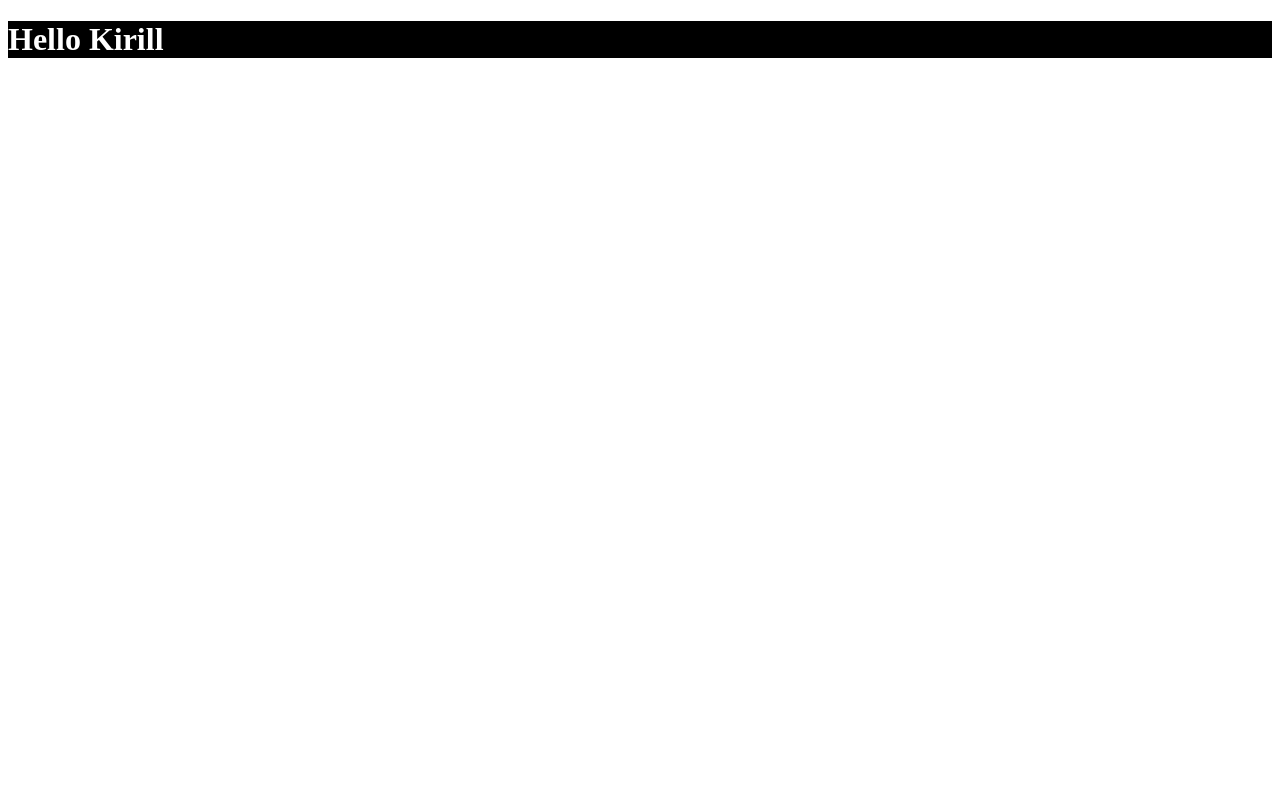
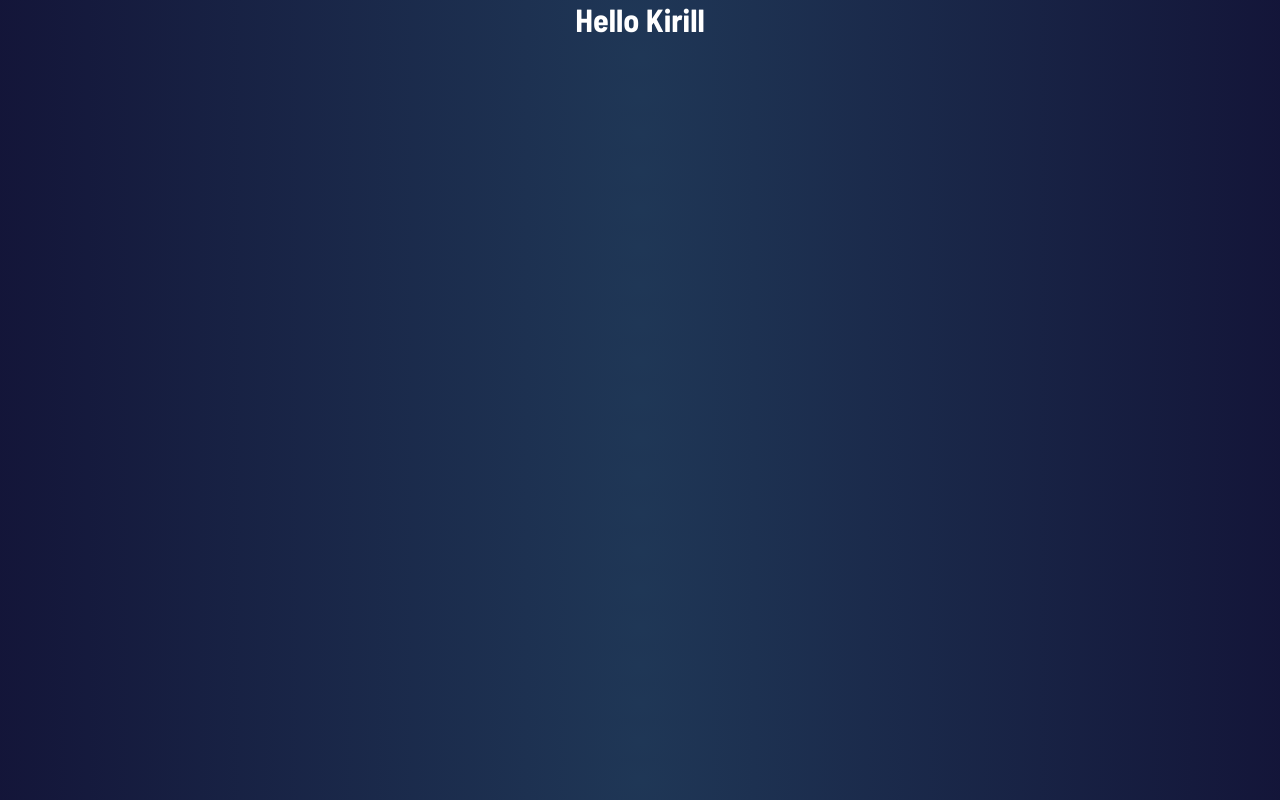
Before and after one commit to magerrrr/react-game, a React (Vite) app: page / in a window 1280 px wide. Built offline with nearby package versions, Linux system fonts and the light colour scheme.

Commit message:
feat: add basic styles

```diff
--- /dev/null
+++ b/src/scss/_globals.scss
@@ -0,0 +1,15 @@
+@import url('https://fonts.googleapis.com/css2?family=Barlow+Semi+Condensed:wght@600;700&display=swap');
+
+*, *::before, *::after {
+  margin: 0;
+  padding: 0;
+  box-sizing: inherit;
+}
+
+body {
+  font-family: 'Barlow Semi Condensed', sans-serif;
+  color: #fff;
+  background: $background-gradient;
+  text-align: center;
+  box-sizing: border-box;
+}
--- /dev/null
+++ b/src/scss/_variables.scss
@@ -0,0 +1,12 @@
+// colors
+$scissors-gradient: hsl(39, 89%, 49%);
+$paper-gradient: hsl(230, 89%, 62%);
+$rock-gradient: hsl(349, 71%, 52%);
+
+// background-gradient
+$background-gradient: radial-gradient(circle, hsl(214, 47%, 23%), hsl(237, 49%, 15%));
+
+// text
+$dark-text: hsl(229, 25%, 31%);
+$score-text: hsl(229, 64%, 46%);
+$header-outline: hsl(217, 16%, 45%);
--- a/src/styles.scss
+++ b/src/styles.scss
@@ -1,6 +1,2 @@
-$primary-color: white;
-$bg: black;
-h1 {
-  color: $primary-color;
-  background-color: $bg;
-}
+@import "./scss/variables";
+@import "./scss/globals";
```
